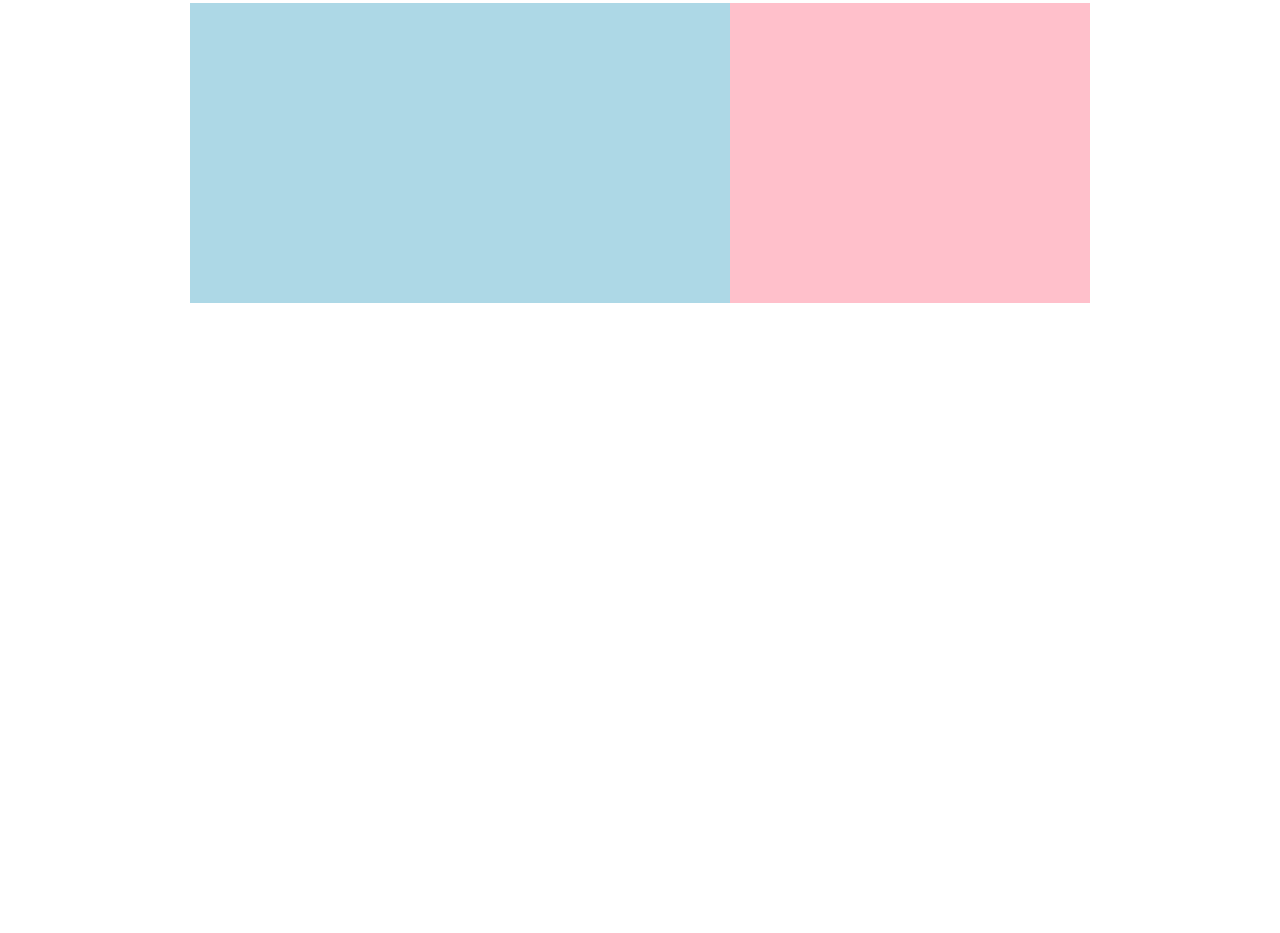
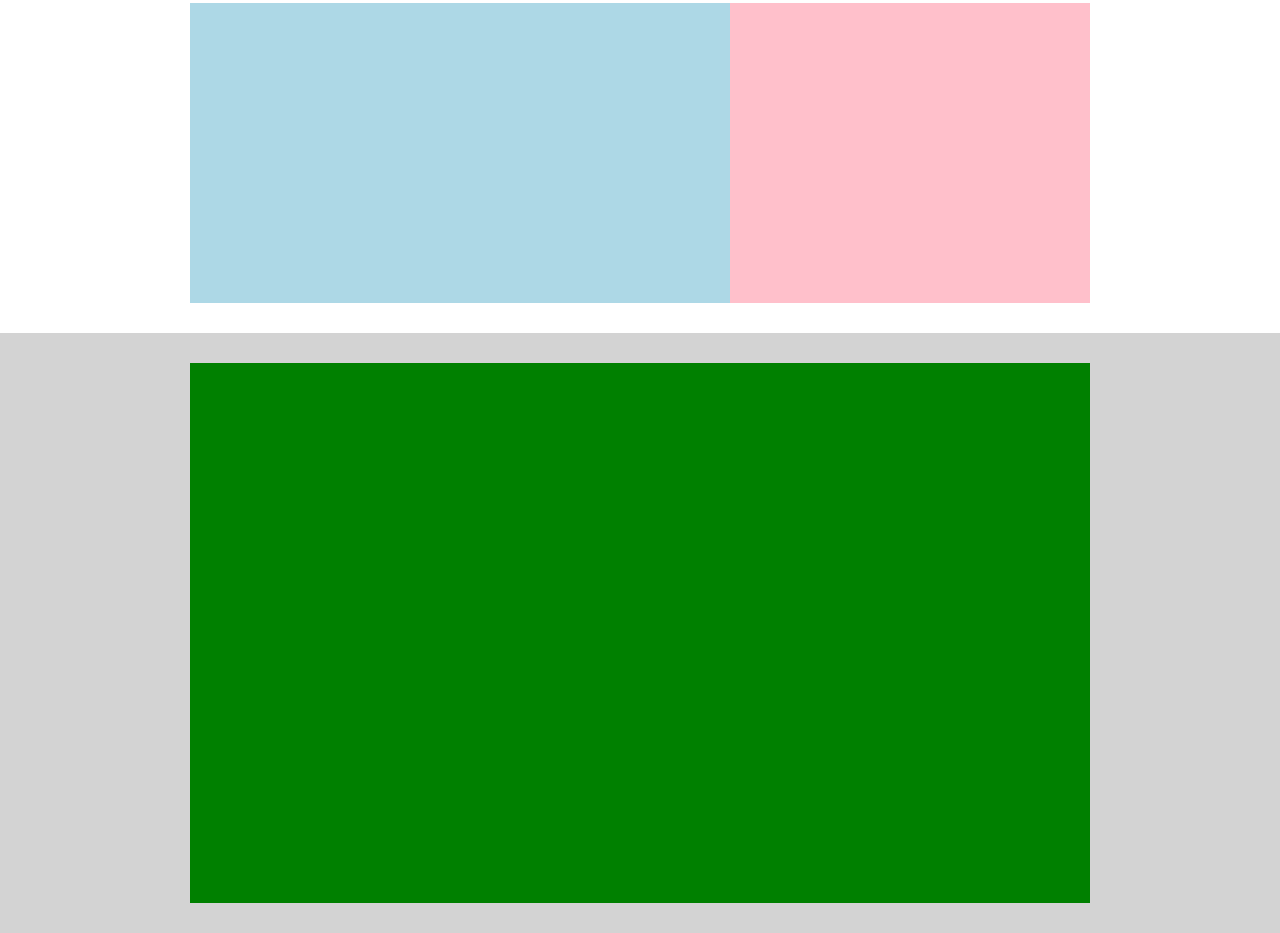
Before and after one commit to Strialuc/htmlcss-struttura-discord, a plain HTML site: page index.html in a window 1280 px wide. Shown: the part 1213-2146 px from the top of the page. Before the commit the page ends 1546 px from the top, so only its background shows below. Drawn offline with Linux system fonts and the light colour scheme.

Commit message:
fix section box green

```diff
--- a/css/style.css
+++ b/css/style.css
@@ -88,3 +88,17 @@
 .background-gray .content-section-similar {
     flex-direction: row-reverse;
 }
+
+.section-box-green{
+   display: flex;
+  justify-content: center;
+  align-items: center;
+  margin: 0 auto;
+  height: 600px;
+}
+
+.content-section-box-green {
+    background-color: green;
+    width: 900px;
+    height: 90%;
+}
--- a/index.html
+++ b/index.html
@@ -42,7 +42,11 @@
             </div>
         </div>
         </section>
-        <section class="section-box-green"></section>
+        <section>
+            <div class="section-box-green background-gray">
+            <div class="content-section-box-green"></div>
+            </div>
+        </section>
     </main>
 
 
```
